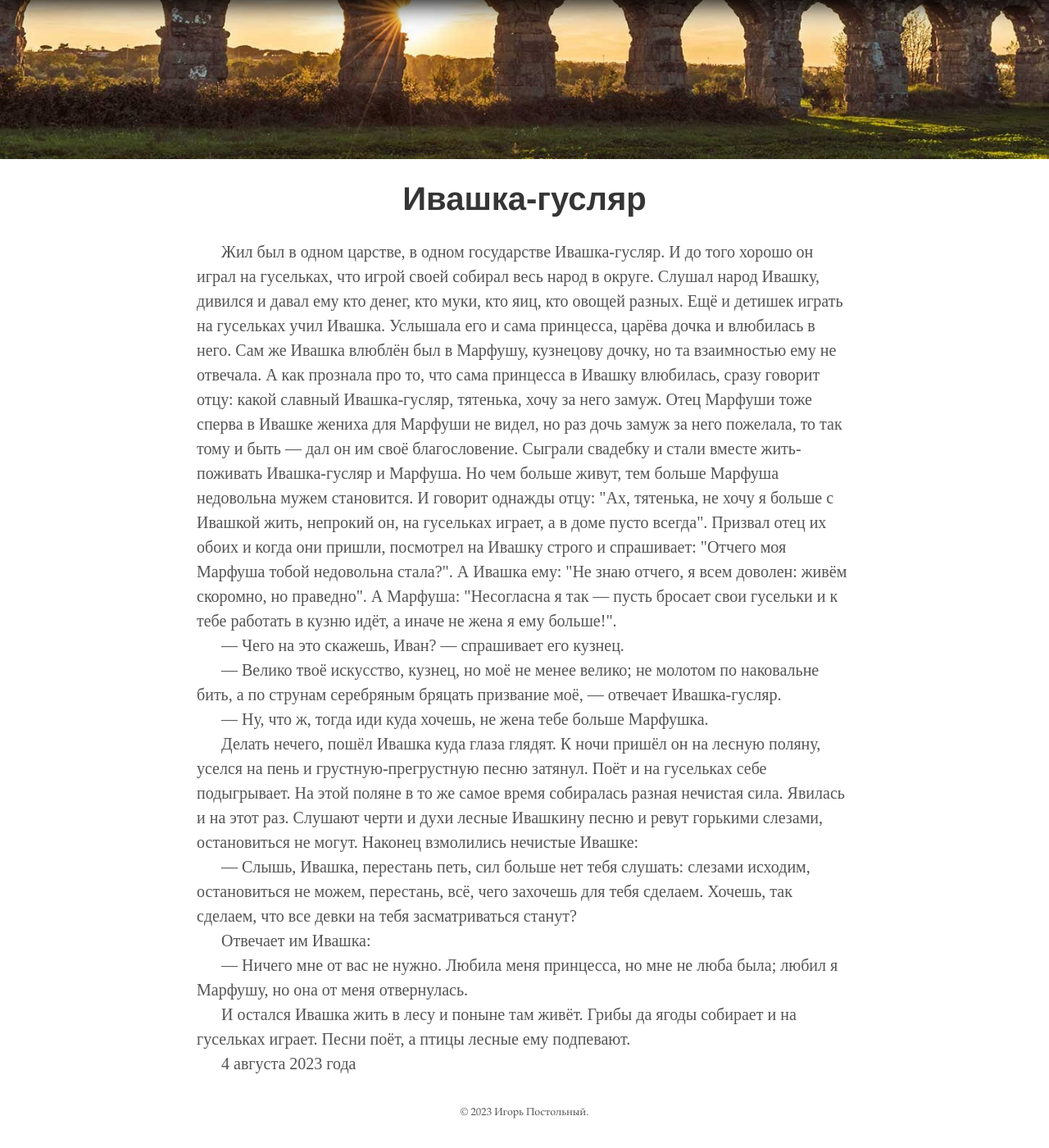
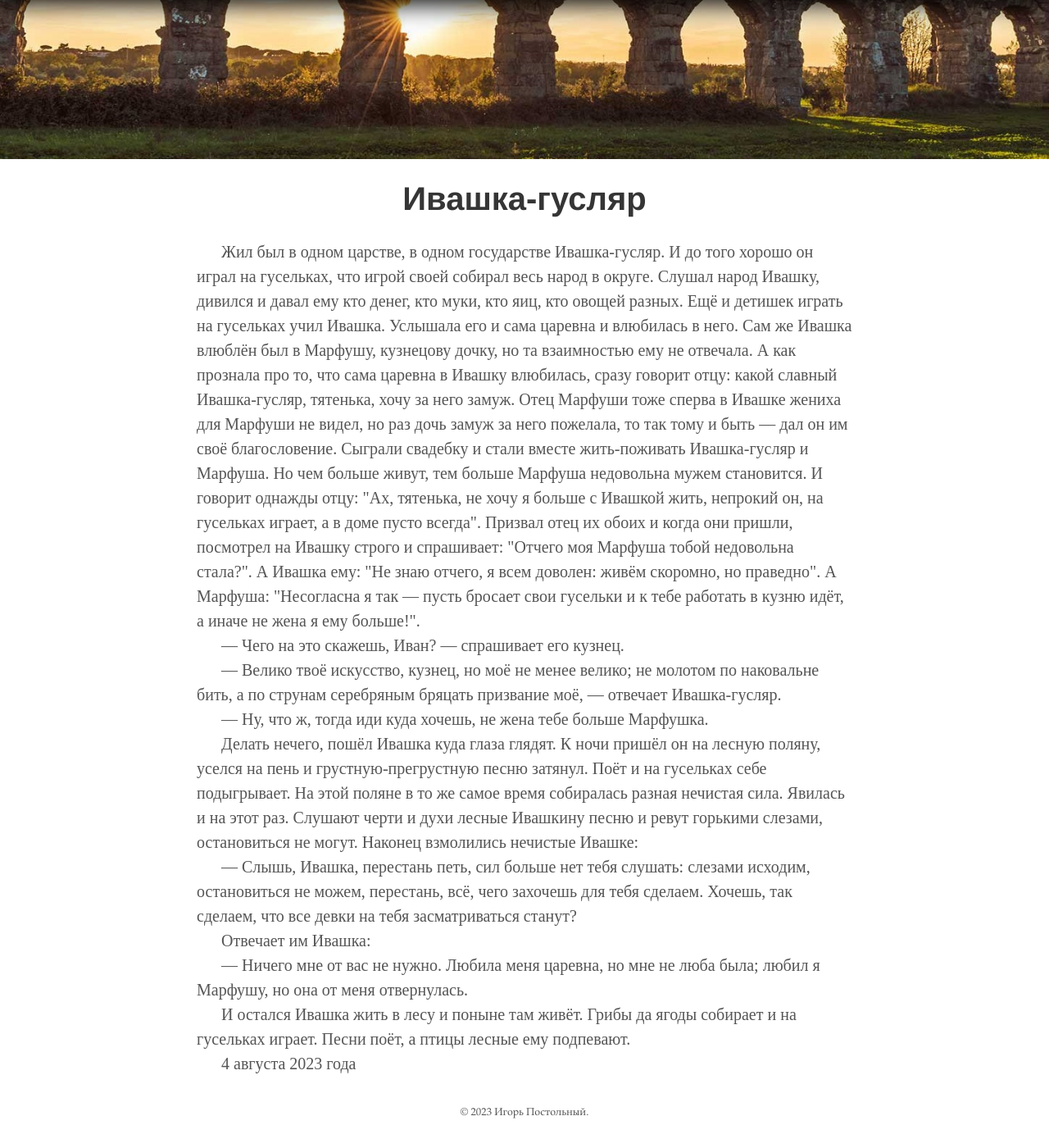
Before and after one commit to postolny/postolny.github.io, a Jekyll site: the page built from _pages/ivashka-guslyar.html, in a window 1280 px wide and 1400 px high, scrolled down 204 px. Shown: the whole window at 82% size. Built offline with Jekyll 4.4.1, drawn with Linux system fonts in a browser that asks for light colours.

Commit message:
Update ivashka-guslyar.html

```diff
--- a/_pages/ivashka-guslyar.html
+++ b/_pages/ivashka-guslyar.html
@@ -8,14 +8,14 @@ permalink: /ivashka-guslyar/
 
 <h1>{{ page.title }}</h1>
 <article>
-  <p>Жил был в одном царстве, в одном государстве Ивашка-гусляр. И до того хорошо он играл на гусельках, что игрой своей собирал весь народ в округе. Слушал народ Ивашку, дивился и давал ему кто денег, кто муки, кто яиц, кто овощей разных. Ещё и детишек играть на гусельках учил Ивашка. Услышала его и сама принцесса, царёва дочка и влюбилась в него. Сам же Ивашка влюблён был в Марфушу, кузнецову дочку, но та взаимностью ему не отвечала. А как прознала про то, что сама принцесса в Ивашку влюбилась, сразу говорит отцу: какой славный Ивашка-гусляр, тятенька, хочу за него замуж. Отец Марфуши тоже сперва в Ивашке жениха для Марфуши не видел, но раз дочь замуж за него пожелала, то так тому и быть — дал он им своё благословение. Сыграли свадебку и стали вместе жить-поживать Ивашка-гусляр и Марфуша. Но чем больше живут, тем больше Марфуша недовольна мужем становится. И говорит однажды отцу: "Ах, тятенька, не хочу я больше с Ивашкой жить, непрокий он, на гусельках играет, а в доме пусто всегда". Призвал отец их обоих и когда они пришли, посмотрел на Ивашку строго и спрашивает: "Отчего моя Марфуша тобой недовольна стала?". А Ивашка ему: "Не знаю отчего, я всем доволен: живём скоромно, но праведно". А Марфуша: "Несогласна я так — пусть бросает свои гусельки и к тебе работать в кузню идёт, а иначе не жена я ему больше!".</p>
+  <p>Жил был в одном царстве, в одном государстве Ивашка-гусляр. И до того хорошо он играл на гусельках, что игрой своей собирал весь народ в округе. Слушал народ Ивашку, дивился и давал ему кто денег, кто муки, кто яиц, кто овощей разных. Ещё и детишек играть на гусельках учил Ивашка. Услышала его и сама царевна и влюбилась в него. Сам же Ивашка влюблён был в Марфушу, кузнецову дочку, но та взаимностью ему не отвечала. А как прознала про то, что сама царевна в Ивашку влюбилась, сразу говорит отцу: какой славный Ивашка-гусляр, тятенька, хочу за него замуж. Отец Марфуши тоже сперва в Ивашке жениха для Марфуши не видел, но раз дочь замуж за него пожелала, то так тому и быть — дал он им своё благословение. Сыграли свадебку и стали вместе жить-поживать Ивашка-гусляр и Марфуша. Но чем больше живут, тем больше Марфуша недовольна мужем становится. И говорит однажды отцу: "Ах, тятенька, не хочу я больше с Ивашкой жить, непрокий он, на гусельках играет, а в доме пусто всегда". Призвал отец их обоих и когда они пришли, посмотрел на Ивашку строго и спрашивает: "Отчего моя Марфуша тобой недовольна стала?". А Ивашка ему: "Не знаю отчего, я всем доволен: живём скоромно, но праведно". А Марфуша: "Несогласна я так — пусть бросает свои гусельки и к тебе работать в кузню идёт, а иначе не жена я ему больше!".</p>
   <p>— Чего на это скажешь, Иван? — спрашивает его кузнец.</p>
   <p>— Велико твоё искусство, кузнец, но моё не менее велико; не молотом по наковальне бить, а по струнам серебряным бряцать призвание моё, — отвечает Ивашка-гусляр.</p>
   <p>— Ну, что ж, тогда иди куда хочешь, не жена тебе больше Марфушка.</p>
   <p>Делать нечего, пошёл Ивашка куда глаза глядят. К ночи пришёл он на лесную поляну, уселся на пень и грустную-прегрустную песню затянул. Поёт и на гусельках себе подыгрывает. На этой поляне в то же самое время собиралась разная нечистая сила. Явилась и на этот раз. Слушают черти и духи лесные Ивашкину песню и ревут горькими слезами, остановиться не могут. Наконец взмолились нечистые Ивашке:</p>
   <p>— Слышь, Ивашка, перестань петь, сил больше нет тебя слушать: слезами исходим, остановиться не можем, перестань, всё, чего захочешь для тебя сделаем. Хочешь, так сделаем, что все девки на тебя засматриваться станут?</p>
   <p>Отвечает им Ивашка:</p>
-  <p>— Ничего мне от вас не нужно. Любила меня принцесса, но мне не люба была; любил я Марфушу, но она от меня отвернулась.</p>
+  <p>— Ничего мне от вас не нужно. Любила меня царевна, но мне не люба была; любил я Марфушу, но она от меня отвернулась.</p>
   <p>И остался Ивашка жить в лесу и поныне там живёт. Грибы да ягоды собирает и на гусельках играет. Песни поёт, а птицы лесные ему подпевают.</p>
   <p>4 августа 2023 года</p>
 </article>
```
